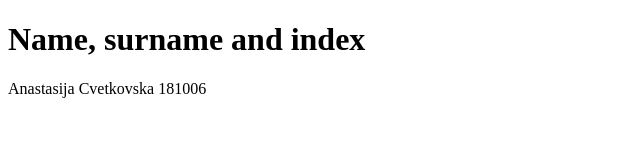
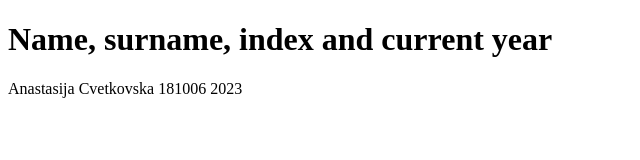
Before and after one commit to Anastasija-C/kubernetes3, a plain HTML site: page index.html in a window 1280 px wide. Shown: the whole page, without its empty margins (0-640 px from the left). Drawn offline with Linux system fonts and the light colour scheme.

Commit message:
Update index.html

```diff
--- a/index.html
+++ b/index.html
@@ -8,8 +8,8 @@
   </head>
 
   <body>
-   <h1>Name, surname and index</h1>
-   <p>Anastasija Cvetkovska 181006</p>
+   <h1>Name, surname, index and current year</h1>
+   <p>Anastasija Cvetkovska 181006 2023</p>
   </body>
 
 </html>
```
